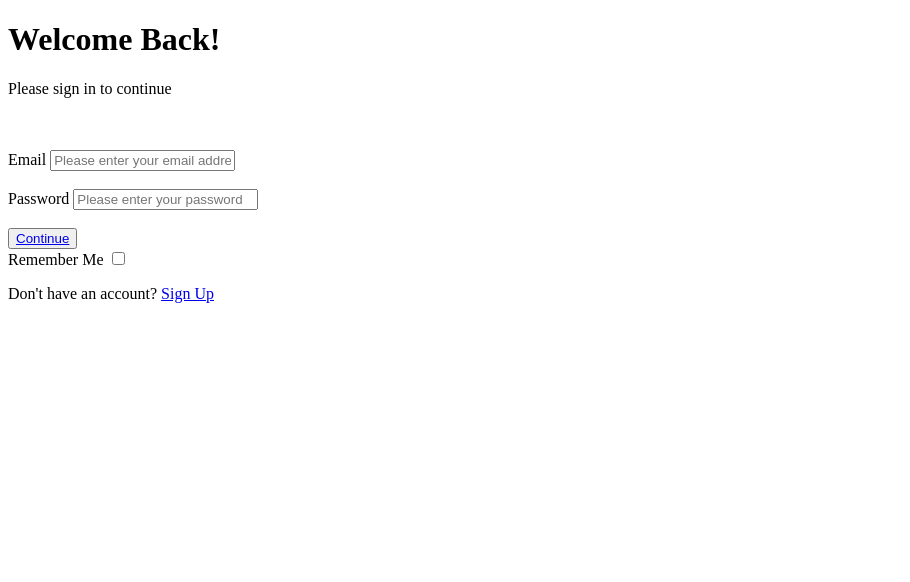
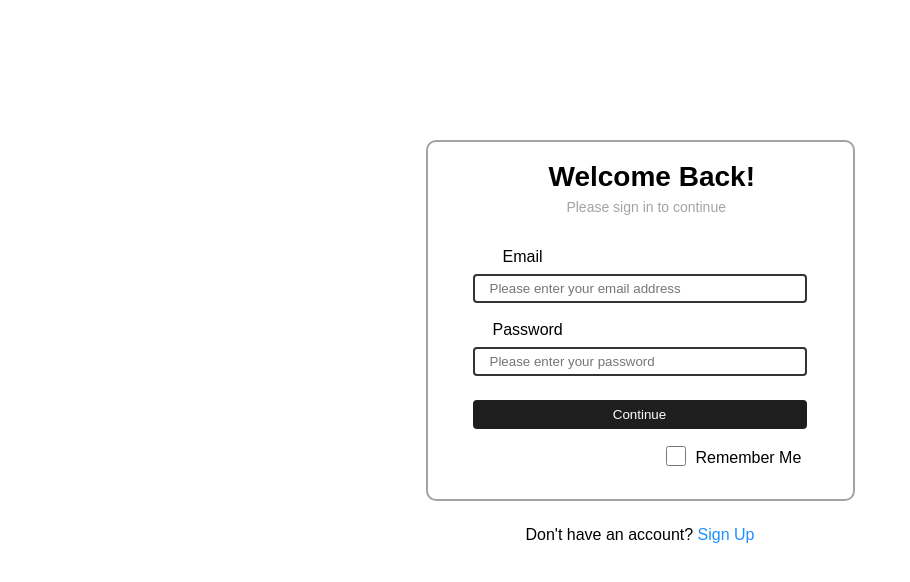
Before and after one commit to kingdave945/formproject, a plain HTML site: page index.html in a window 1280 px wide. Shown: the whole page, without its empty margins (0-910 px from the left). Drawn offline with Linux system fonts and the light colour scheme.

Commit message:
index.html

```diff
--- a/index.html
+++ b/index.html
@@ -5,7 +5,7 @@
     <meta http-equiv="X-UA-Compatible" content="IE=edge">
     <meta name="viewport" content="width=device-width, initial-scale=1.0">
     <title>Document</title>
-    <link rel="stylesheet" href="x.css">
+    <link rel="stylesheet" href="style.css">
 </head>
 <body>
     <div class="cover">
```
